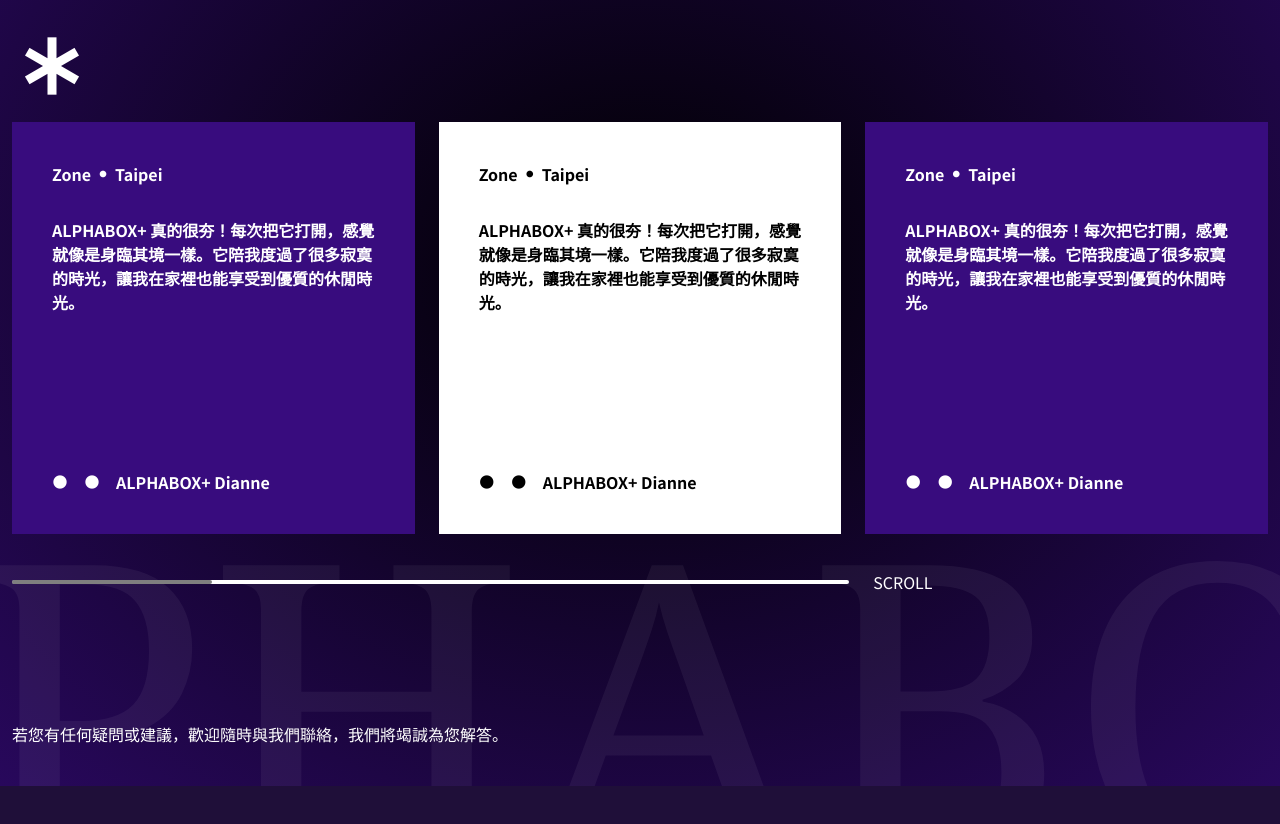
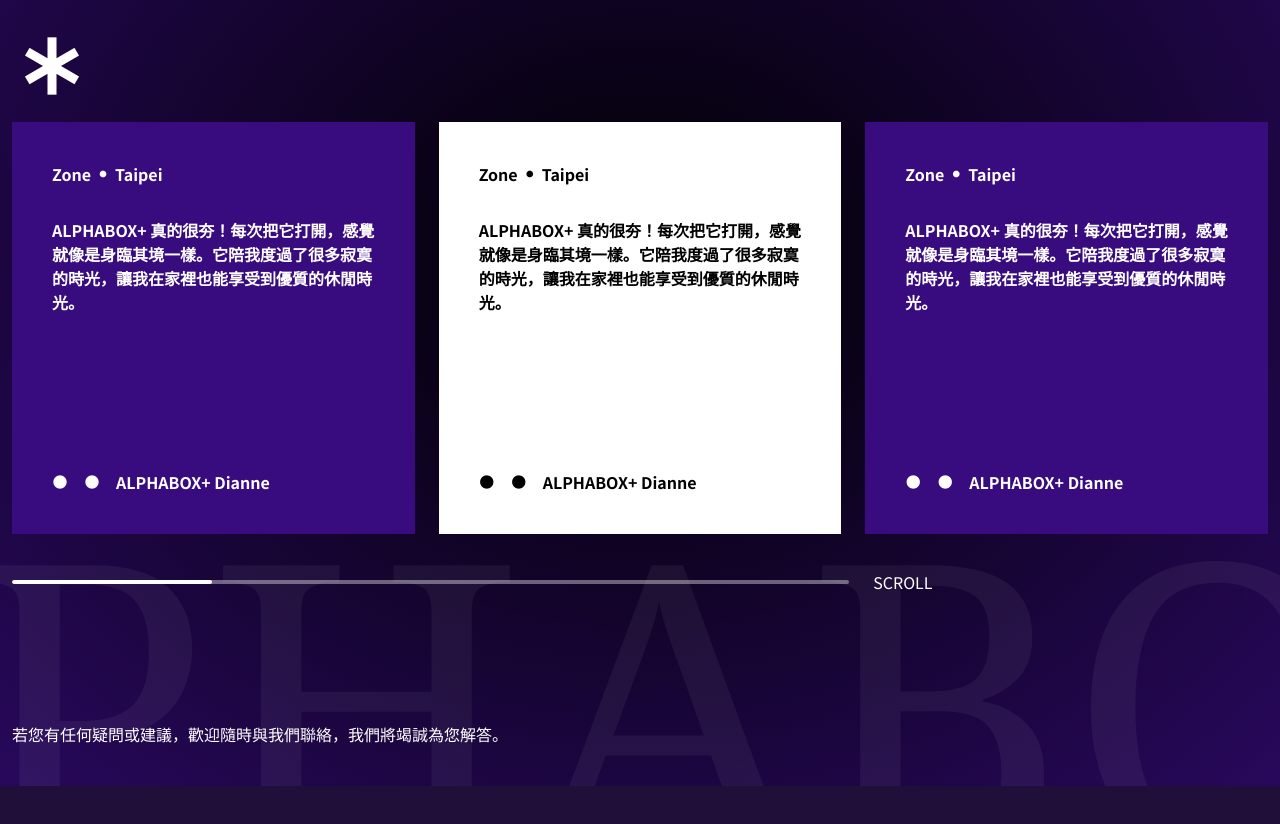
Before and after one commit to viss5vuus98/ALPHABox, a React (Vite) app: page / in a window 1280 px wide. Shown: the part 3401-4225 px from the top of the page. Built offline with nearby package versions, Linux system fonts and the light colour scheme; a web font is replaced by a local one.

Commit message:
調整scrollbar

```diff
--- /dev/null
+++ b/src/assets/vendors/swiper.scss
@@ -0,0 +1,7 @@
+.swiper-scrollbar-drag {
+  background-color: #fff;
+}
+
+.scroll {
+  background-color: #ffffff60;
+}
--- a/src/components/Home/ScrollBanner.tsx
+++ b/src/components/Home/ScrollBanner.tsx
@@ -18,16 +18,17 @@ interface ScrollBannerProps {
 
 const ScrollBanner = () => {
   return (
-    <>
+    <div>
     <Swiper
       modules={[Scrollbar]}
       scrollbar={{
-        "hide": false,
+        hide: false,
         el: '.scroll',
         dragSize: 200,
       }}
       slidesPerView={3}
       spaceBetween={0}
+      mousewheel={true}
       className='-mx-3 mb-0 md:mb-9 hidden md:flex flex-wrap md:overflow-hidden md:flex-nowrap gap-6 md:gap-0'
     >
       <SwiperSlide>
@@ -64,10 +65,10 @@ const ScrollBanner = () => {
       </SwiperSlide>
     </Swiper>
     <div className='mb-32 hidden md:flex items-center gap-6'>
-      <div className='scroll w-full xl:w-8/12 h-1 rounded-md bg-white'></div>
+      <div className='scroll w-full xl:w-8/12 h-1 rounded-md static overflow-hidden'></div>
       <span className='text-white'>SCROLL</span>
     </div>
-    </>
+    </div>
   )
 }
 
--- a/src/index.scss
+++ b/src/index.scss
@@ -10,11 +10,7 @@
   body {
     background-color: #7000FF;
   };
-  *,
-  *::before,
-  *::after {
-    box-sizing: border-box;
-  }
 }
 
 @import "./assets/animation";
+@import "./assets/vendors/swiper.scss";
```
